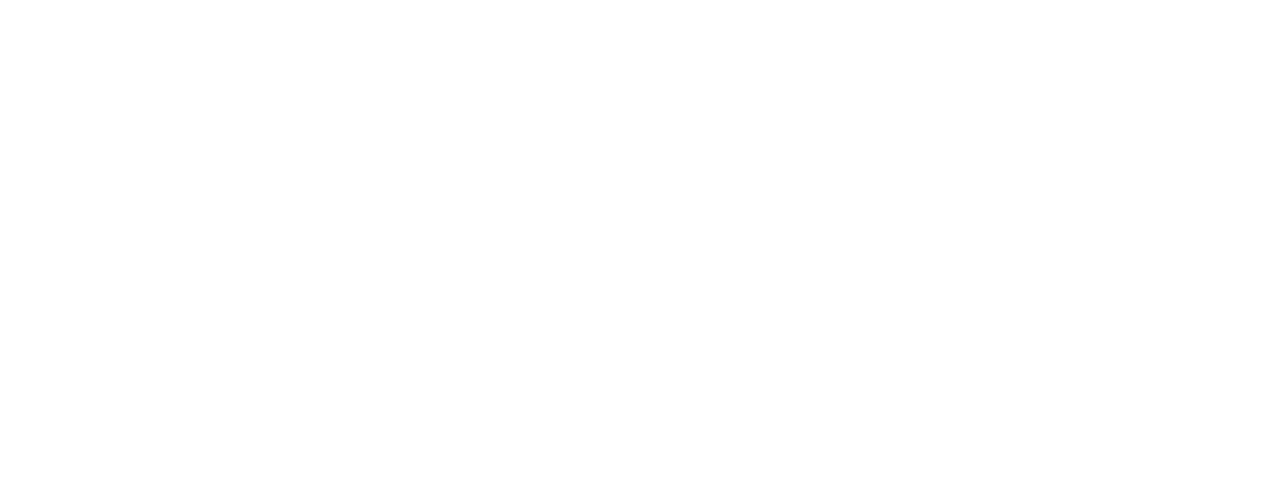
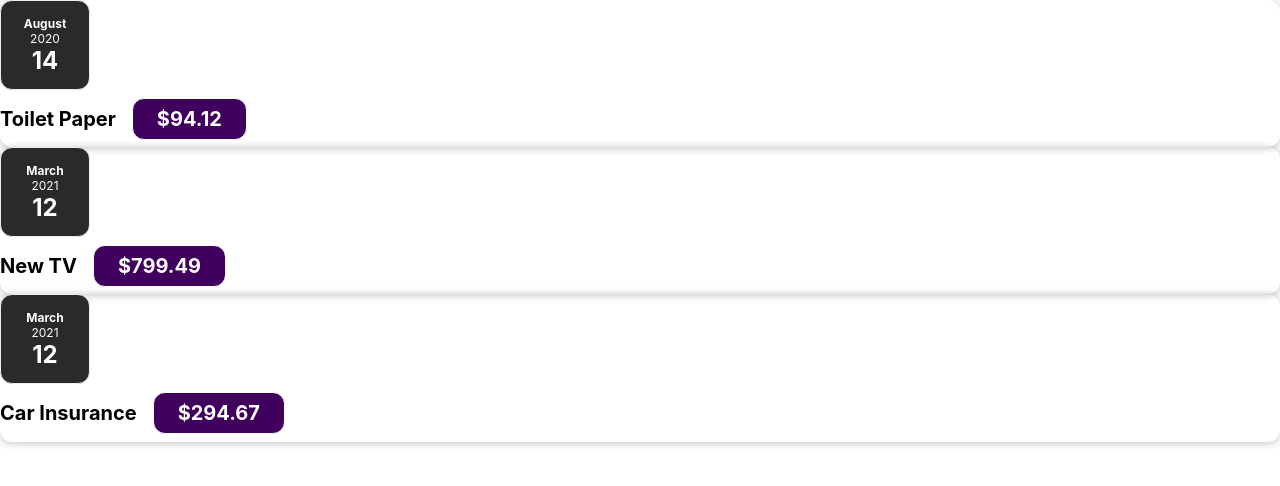
Before and after one commit to KennedyMungai/expense-tracker, a React (Create React App) app: page / in a window 1280 px wide. Shown: the top 486 px of the page. Built offline with nearby package versions, Linux system fonts and the light colour scheme.

Commit message:
Gave the card the ability to have childnren

```diff
--- a/src/components/Card.js
+++ b/src/components/Card.js
@@ -1,10 +1,12 @@
 import React from 'react'
 import './Card.css'
 
-const Card = () =>
+const Card = (props) =>
 {
     return (
-        <div className='card'></div>
+        <div className='card'>
+            {props.children}
+        </div>
     )
 }
 
```
